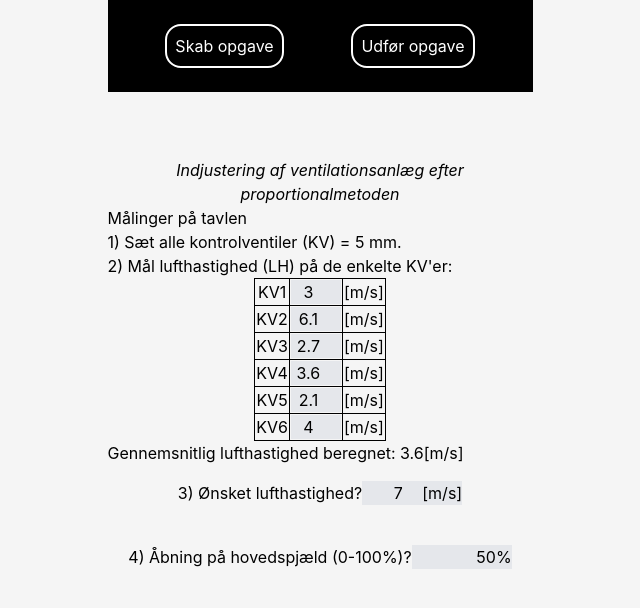
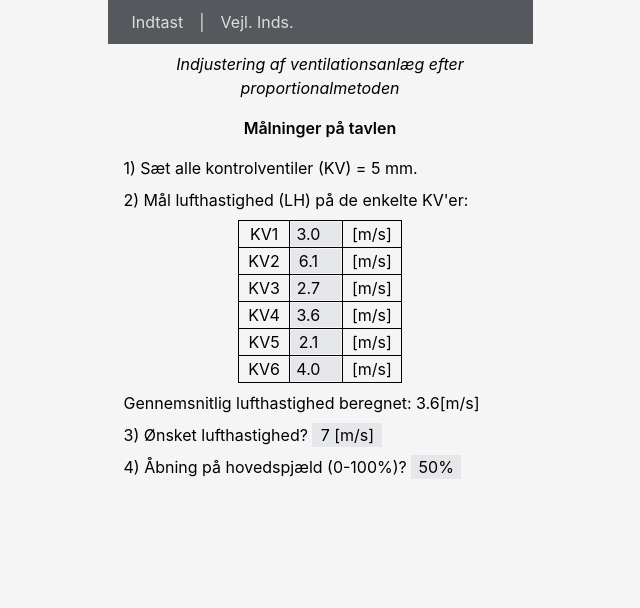
Before and after one commit to Alexander-Gronninger/CMK-vvs-app, a React (Create React App) app: page /v3/measurement in a window 1280 px wide. Shown: the top 608 px of the page, without its empty margins (320-960 px from the left). Built offline with nearby package versions, Linux system fonts and the light colour scheme.

Commit message:
version 3 design 1

```diff
--- /dev/null
+++ b/src/components/H1.js
@@ -0,0 +1,7 @@
+const H1 = ({ css, children }) => {
+  return (
+    <h1 className={"text-center my-4 font-semibold " + css}>{children}</h1>
+  );
+};
+
+export default H1;
--- a/src/components/MeasureRow.js
+++ b/src/components/MeasureRow.js
@@ -24,18 +24,22 @@ const MeasureRow = ({ tableCss, index }) => {
   return (
     <tr>
       <td className={tableCss}>
-        <label htmlFor={"TableRow1_" + (index + 1)}>KV{index + 1}</label>
+        <label htmlFor={"TableRow1_" + (index + 1)}>
+          <p className="mx-2">KV{index + 1}</p>
+        </label>
       </td>
       <td className={tableCss}>
         <input
           type="number"
           id={"TableRow1_" + (index + 1)}
           className="max-w-content min-w-[10px] max-w-[50px] text-center bg-gray-200"
-          value={tableInput}
+          value={tableInput.toFixed(1)}
           onChange={handleTableInputChange}
         />
       </td>
-      <td className={tableCss}>[m/s]</td>
+      <td className={tableCss}>
+        <p className="mx-2">[m/s]</p>
+      </td>
     </tr>
   );
 };
--- a/src/pages/Version2Assignment.js
+++ b/src/pages/Version2Assignment.js
@@ -3,6 +3,7 @@ import AssignmentTable1 from "../templates/AssignmentTable1";
 import AssignmentContext from "../context/AssignmentContext";
 import AssignmentTable2 from "../templates/AssignmentTable2";
 import SiteDescription from "../components/SiteDescription";
+import H1 from "../components/H1";
 
 const Version2Assignment = () => {
   const { assignmentData } = useContext(AssignmentContext);
@@ -13,9 +14,7 @@ const Version2Assignment = () => {
     <>
       <>
         <SiteDescription />
-        <h1 className="text-center my-4 font-semibold">
-          Elevside {page2 ? "2 - Vejledning" : "1 - Indstilling"}
-        </h1>
+        <H1>Elevside {page2 ? "2 - Vejledning" : "1 - Indstilling"}</H1>
         <div className="flex justify-around m-4">
           <button
             className="p-2 rounded-xl border-secondaryBG border-2"
--- a/src/pages/Version2Create.js
+++ b/src/pages/Version2Create.js
@@ -4,6 +4,7 @@ import { useContext } from "react";
 import AssignmentContext from "../context/AssignmentContext";
 import CalcSum from "../functions/CalcSum";
 import SiteDescription from "../components/SiteDescription";
+import H1 from "../components/H1";
 
 const Version2Create = () => {
   const { assignmentData, setAssignmentData } = useContext(AssignmentContext);
@@ -65,7 +66,7 @@ const Version2Create = () => {
   return (
     <>
       <SiteDescription />
-      <h1 className="text-center my-4 font-semibold">Lærerside</h1>
+      <H1>Lærerside</H1>
       <div className="flex max-w-fit mb-6">
         <label htmlFor="totalPD">Indtast total PD (Lufttryk[Pa])&nbsp;</label>
         <input
--- a/src/pages/Version3Measure.js
+++ b/src/pages/Version3Measure.js
@@ -3,6 +3,7 @@ import Version3Context from "../context/Version3Context";
 import MeasureRow from "../components/MeasureRow";
 import CalcSum from "../functions/CalcSum";
 import SiteDescription from "../components/SiteDescription";
+import H1 from "../components/H1";
 
 const Version3Measure = () => {
   const { version3Data, setVersion3Data } = useContext(Version3Context);
@@ -23,8 +24,6 @@ const Version3Measure = () => {
       return newData;
     });
   };
-
-  const tableCss = "text-center border-[1px] border-black";
 
   const [desiredOpening, setDesiredOpening] =
     useState(version3Data[0] && version3Data[0].desiredOpeningPercent) || "";
@@ -68,13 +67,18 @@ const Version3Measure = () => {
 
   let averageMS = Number(CalcSum(version3Data) / (version3Data.length - 1));
 
+  const tableCss = "text-center border-[1px] border-black";
+  const paragraphCss = "my-2";
+
   return (
     <>
       <SiteDescription />
-      <h2>Målinger på tavlen</h2>
+      <H1>Målninger på tavlen</H1>
 
-      <p>1) Sæt alle kontrolventiler (KV) = 5 mm.</p>
-      <p>2) Mål lufthastighed (LH) på de enkelte KV'er:</p>
+      <p className={paragraphCss}>1) Sæt alle kontrolventiler (KV) = 5 mm.</p>
+      <p className={paragraphCss}>
+        2) Mål lufthastighed (LH) på de enkelte KV'er:
+      </p>
 
       <div>
         <table>
@@ -89,39 +93,34 @@ const Version3Measure = () => {
             ))}
           </tbody>
         </table>
-        <p>
+        <p className={paragraphCss}>
           {"Gennemsnitlig lufthastighed beregnet: " +
             averageMS.toFixed(1) +
             "[m/s]"}
         </p>
 
-        <div className="flex my-4 max-w-fit">
-          <label htmlFor="desiredMS">3) Ønsket lufthastighed?</label>
-          <div className="flex bg-gray-200 max-w-[100px] mb-6">
+        <div className=" my-2 max-w-fit ml-0 overflow-hidden">
+          <label htmlFor="desiredMS">3) Ønsket lufthastighed?&nbsp;</label>
           <input
-              type="number"
+            type="text"
             id="desiredMS"
-              className="max-w-content min-w-[10px] text-right bg-gray-200"
-              value={desiredMS}
+            className="max-w-[70px] min-w-[10px] text-center bg-gray-200"
+            value={desiredMS + " [m/s]"}
             onChange={handleDesiredMS}
           />
-            <p className="leading-6">&nbsp;[m/s]</p>
         </div>
-        </div>
-        <div className="flex my-4 max-w-fit">
+        <div className=" my-2 max-w-fit ml-0">
           <label htmlFor="desiredOpening">
-            4) Åbning på hovedspjæld (0-100%)?
+            4) Åbning på hovedspjæld (0-100%)?&nbsp;
           </label>
-          <div className="flex bg-gray-200 max-w-[100px] mb-6">
           <input
             key="desiredOpeningInput"
             type="text"
             id="desiredOpening"
-              className="max-w-content min-w-[10px] text-right bg-gray-200"
+            className="max-w-[50px] min-w-[10px] text-center bg-gray-200"
             value={decimalToPercentage(desiredOpening)}
             onChange={handleDesiredOpening}
           />
-          </div>
         </div>
       </div>
     </>
--- a/src/pages/Version3Suggested.js
+++ b/src/pages/Version3Suggested.js
@@ -4,6 +4,7 @@ import Version3Context from "../context/Version3Context";
 import CalcAdjustedKVsize from "../functions/CalcAdjustedKVsize";
 import CalcLargestAdjustedKVsize from "../functions/CalcLargestAdjustedKVsize";
 import SiteDescription from "../components/SiteDescription";
+import H1 from "../components/H1";
 
 const Version3Suggested = () => {
   const { version3Data } = useContext(Version3Context);
@@ -24,20 +25,29 @@ const Version3Suggested = () => {
   const newAirSpeed =
     (oldAirSpeed / (version3Data[0].desiredOpeningPercent * 10)) * newOpening;
 
+  const paragraphCss = "my-2 max-w-[300px] m-auto";
+
   return (
     <>
       <SiteDescription />
-      <h2>Vejledende indstilling af KV'er</h2>
-      <p>5) Indstil KV'erne som angivet nedenfor</p>
-      <p>6) Mål igen LH på alle KV'er.</p>
-      <p>Er LH ca. {oldAirSpeed.toFixed(1)} på alle KV?</p>
-      <p>7) Indstil hovedspjæld til {(newOpening * 10).toFixed(0)}%</p>
-      <p>Er LH ca. {newAirSpeed.toFixed(1)} på alle KV?</p>
+      <H1>Vejledende indstilling af KV'er</H1>
+      <p className={paragraphCss}>5) Indstil KV'erne som angivet nedenfor</p>
+      <p className={paragraphCss}>6) Mål igen LH på alle KV'er.</p>
+      <p className={paragraphCss}>
+        Er LH ca. {oldAirSpeed.toFixed(1)} på alle KV?
+      </p>
+      <p className={paragraphCss}>
+        7) Indstil hovedspjæld til {(newOpening * 10).toFixed(0)}%
+      </p>
+      <p className={paragraphCss}>
+        Er LH ca. {newAirSpeed.toFixed(1)} på alle KV?
+      </p>
       <AutoCalculationTableV3
         calculationData={version3Data}
         oldAirSpeed={oldAirSpeed}
         newAirSpeed={newAirSpeed}
         newOpening={newOpening}
+        paragraphCss={paragraphCss}
       />
     </>
   );
--- a/src/templates/AutoCalculationTableV3.js
+++ b/src/templates/AutoCalculationTableV3.js
@@ -5,18 +5,20 @@ const AutoCalculationTableV3 = ({
   oldAirSpeed,
   newAirSpeed,
   newOpening,
+  paragraphCss,
 }) => {
   const tableCss = "text-center border-[1px] border-black";
+  const tableHeaderCss = " font-semibold mx-2";
 
   return (
     <>
       <table>
         <thead>
           <tr>
-            <th className={tableCss}> </th>
-            <th className={tableCss}>Indst.</th>
-            <th className={tableCss}>Lufthast.</th>
-            <th className={tableCss}>Ny lufthast.</th>
+            <th className={tableCss + tableHeaderCss}> </th>
+            <th className={tableCss + tableHeaderCss}>Indst.</th>
+            <th className={tableCss + tableHeaderCss}>Lufthast.</th>
+            <th className={tableCss + tableHeaderCss}>Ny lufthast.</th>
           </tr>
         </thead>
         <tbody>
@@ -41,8 +43,10 @@ const AutoCalculationTableV3 = ({
           ))}
         </tbody>
       </table>
-      <p>Vejledende indstilling af hovedspjæld</p>
-      <p>Ny beregnet åbning: {(newOpening * 10).toFixed(0)}%</p>
+      <p className={paragraphCss}>Vejledende indstilling af hovedspjæld</p>
+      <p className={paragraphCss}>
+        Ny beregnet åbning: {(newOpening * 10).toFixed(0)}%
+      </p>
     </>
   );
 };
--- a/src/templates/Version2Nav.js
+++ b/src/templates/Version2Nav.js
@@ -13,7 +13,7 @@ const Version2Nav = () => {
           Udfør opgave
         </Link>
       </nav>
-      <main className="my-2 mx-6">
+      <main className="my-2 mx-4">
         <Outlet />
       </main>
     </>
--- a/src/templates/Version3Nav.js
+++ b/src/templates/Version3Nav.js
@@ -1,23 +1,19 @@
 import { Link, Outlet } from "react-router-dom";
 
 const Version3Nav = () => {
+  const css = "text-primaryText p-[2px] px-2 m-0 leading-6 text-base";
   return (
     <>
-      <nav className="bg-black p-6 flex space-between">
-        <Link
-          className="text-white border-2 border-white rounded-2xl p-2"
-          to="/v3/measurement"
-        >
-          Skab opgave
+      <nav className="bg-secondaryBG p-2 flex px-4">
+        <Link className={css} to="/v3/measurement">
+          Indtast
         </Link>
-        <Link
-          className="text-white border-2 border-white rounded-2xl p-2"
-          to="/v3/suggested"
-        >
-          Udfør opgave
+        <p className={css}>|</p>
+        <Link className={css} to="/v3/suggested">
+          Vejl. Inds.
         </Link>
       </nav>
-      <main>
+      <main className="my-2 mx-4">
         <Outlet />
       </main>
     </>
```
Lines whose indentation alone changed are shown as unchanged.
